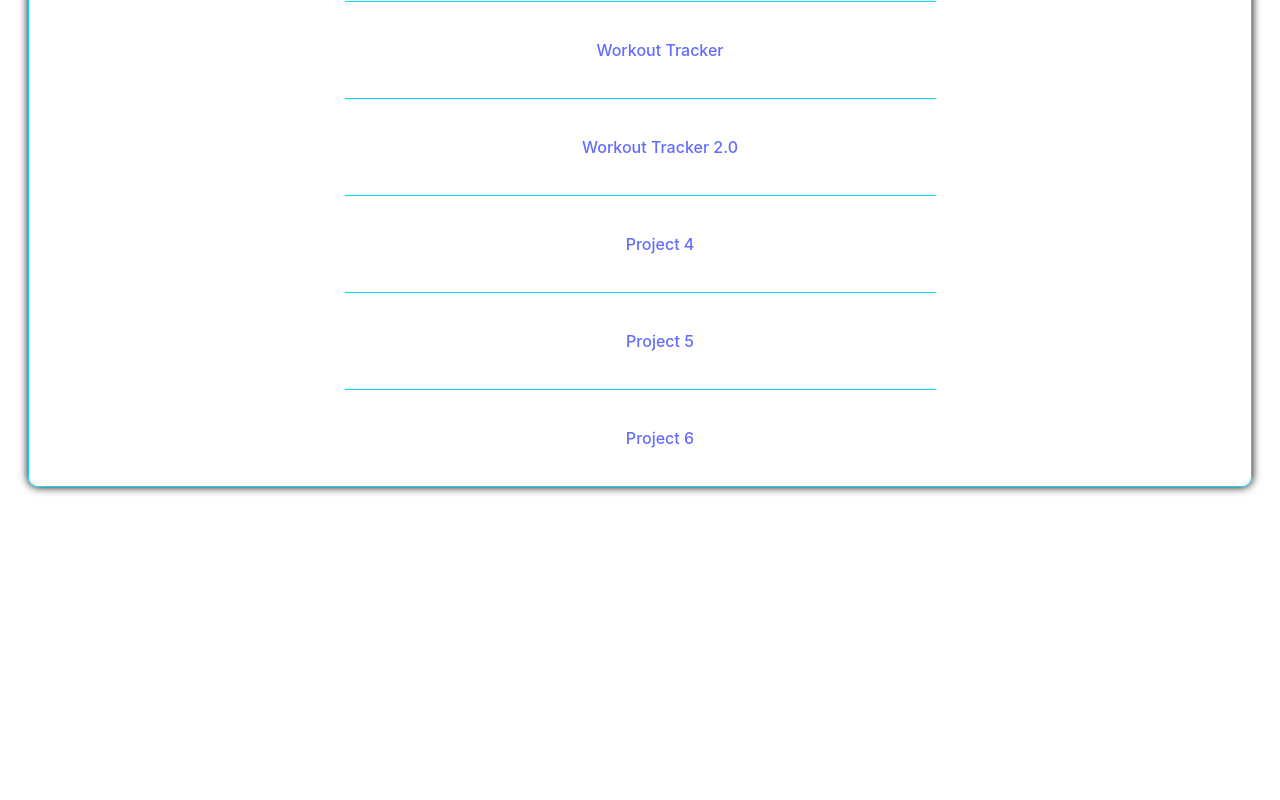
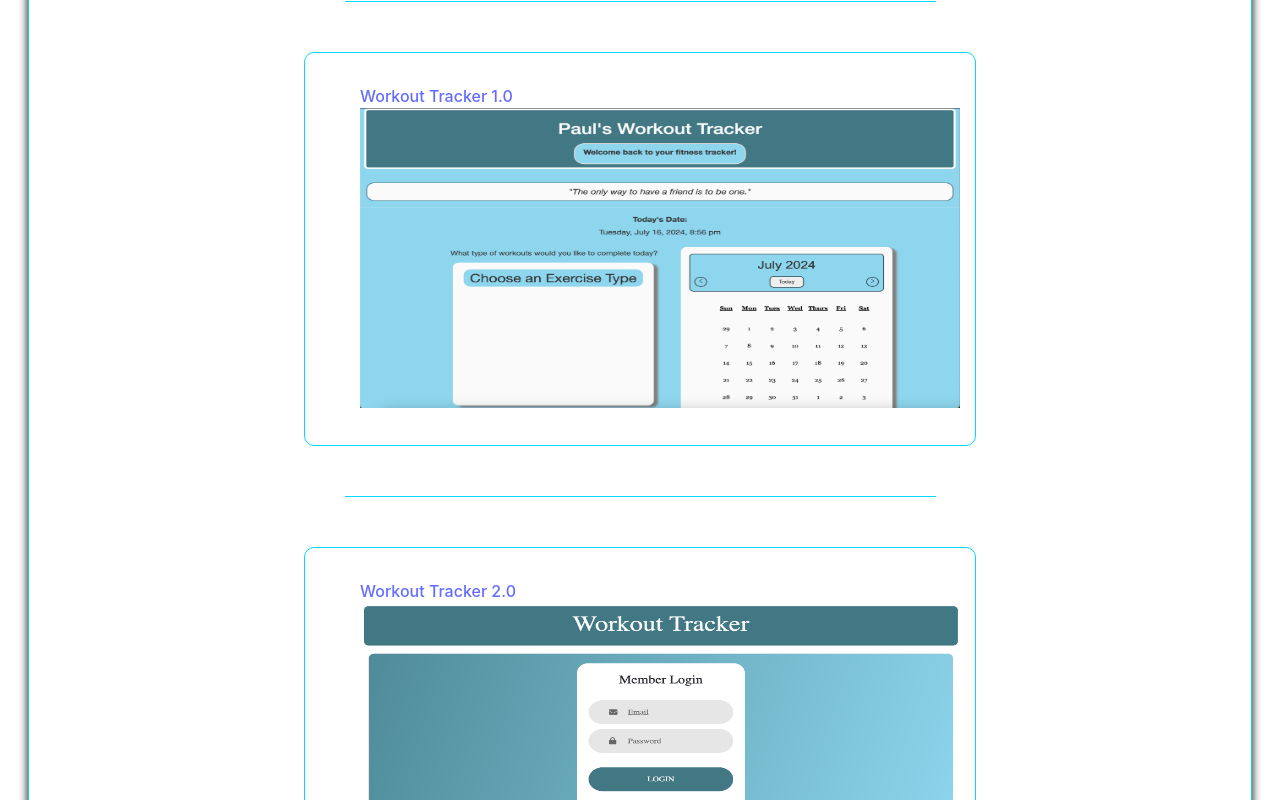
Before and after one commit to PaulRusz/Portfolio-example, a Next.js app: page /Portfolio in a window 1280 px wide. Shown: the part 1060-1860 px from the top of the page. Before the commit the page ends 1567 px from the top, so only its background shows below. Built offline with nearby package versions, Linux system fonts and the light colour scheme.

Commit message:
added workout2.0 to portfolio area

```diff
--- a/pages/Portfolio/index.js
+++ b/pages/Portfolio/index.js
@@ -23,29 +23,39 @@ return (
         <h1>Portfolio</h1>
         <div className={styles.divider}></div>
         <h2 className={styles.header2}>Here are some of my projects:</h2>
+
         <div className={styles.projectDivider}>
         <ul>
                 <a className={styles.link} href="https://friendsblog.onrender.com/" target="_blank" rel=""> FriendsBlog <br></br>
                 <Image src="/FriendsBlog.png" alt="Friends Blog" width={600} height={300} />
                 </a>
-
         </ul>
         <p> A social media / blogging platform where a user creates posts, search for other users, and view other user profiles. </p>
         <p> FriendsBlog utilized React, Mongo DB Atlas, Apollo, graphSQL, Font-Awesome, NPM Packages, Vite Config.  </p>
         <p>Refer to the <a href="Github: https://github.com/PaulRusz/FriendsBlog">FriendsBlog</a> GitHub for further on what I personally accomplished for this project.</p>
         </div>
+
         <div className={styles.divider2}></div>
         <ul>
                 <a href="https://github.com/PaulRusz/Personal-Note-Taker" target="_blank" rel=""> Personal Note App </a>
         </ul>
+
         <div className={styles.divider2}></div>
+        <div className={styles.projectDivider}>
         <ul>
-                <a href="https://github.com/PaulRusz/Group-Project1" target="_blank" rel=""> Workout Tracker</a>
+                <a href="hhttps://paulrusz.github.io/Group-Project1/" target="_blank" rel=""> Workout Tracker 1.0 <br></br>
+                <Image src="/Workout1.0.png" alt="Workout App 1.0" width={600} height={300} /></a>
         </ul>
+        </div>
+
         <div className={styles.divider2}></div>
+        <div className={styles.projectDivider}>
         <ul>
-                <a href="https://workout-tracker-3b0i.onrender.com/" target="_blank" rel=""> Workout Tracker 2.0</a>
+                <a href="https://workout-tracker-3b0i.onrender.com/" target="_blank" rel=""> Workout Tracker 2.0 <br></br>
+                <Image src="/Workout2.png" alt="Workout App 2.0" width={600} height={300} /></a>
         </ul>
+        </div>
+
         <div className={styles.divider2}></div>
         <ul>
                 <a href="https://github.com/PaulRusz/project2" target="_blank" rel=""> Project 4</a>
```
Also changed, not shown: public/Workout1.0.png (added), public/Workout2.png (added).
